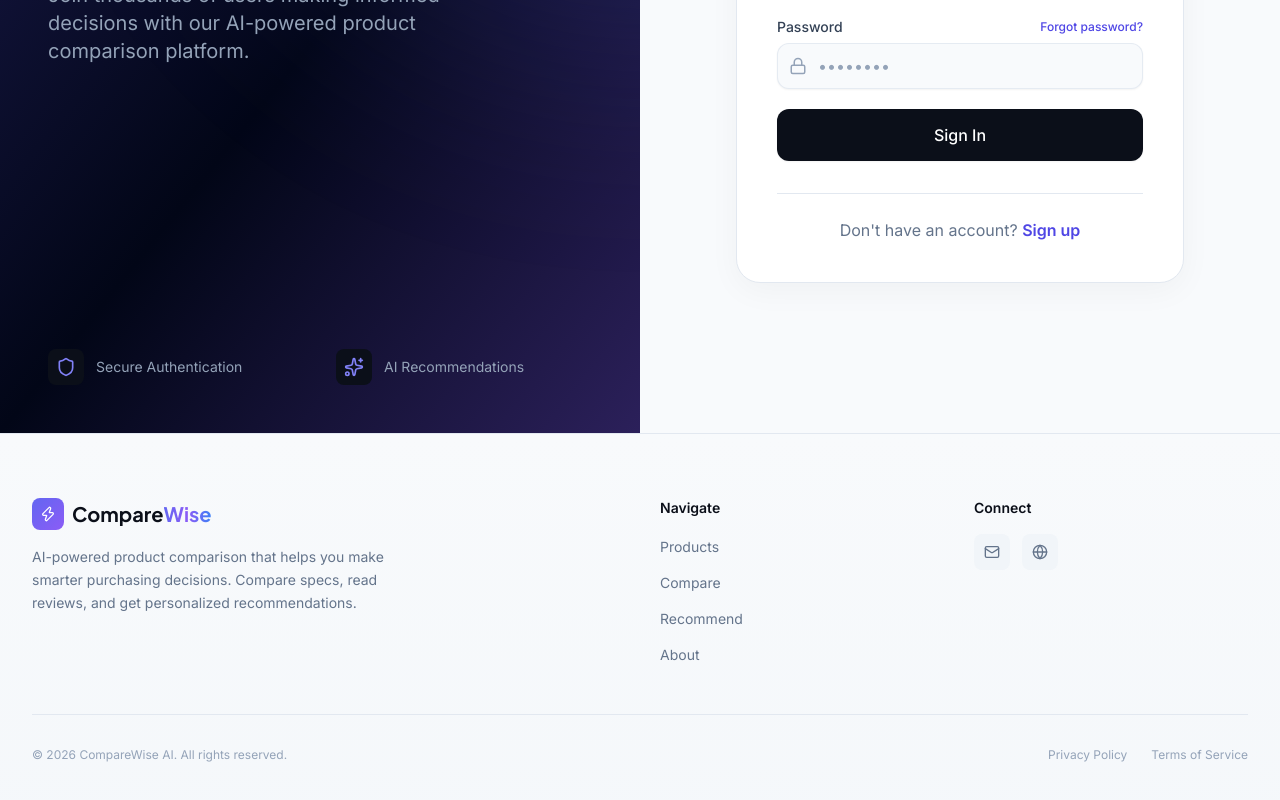
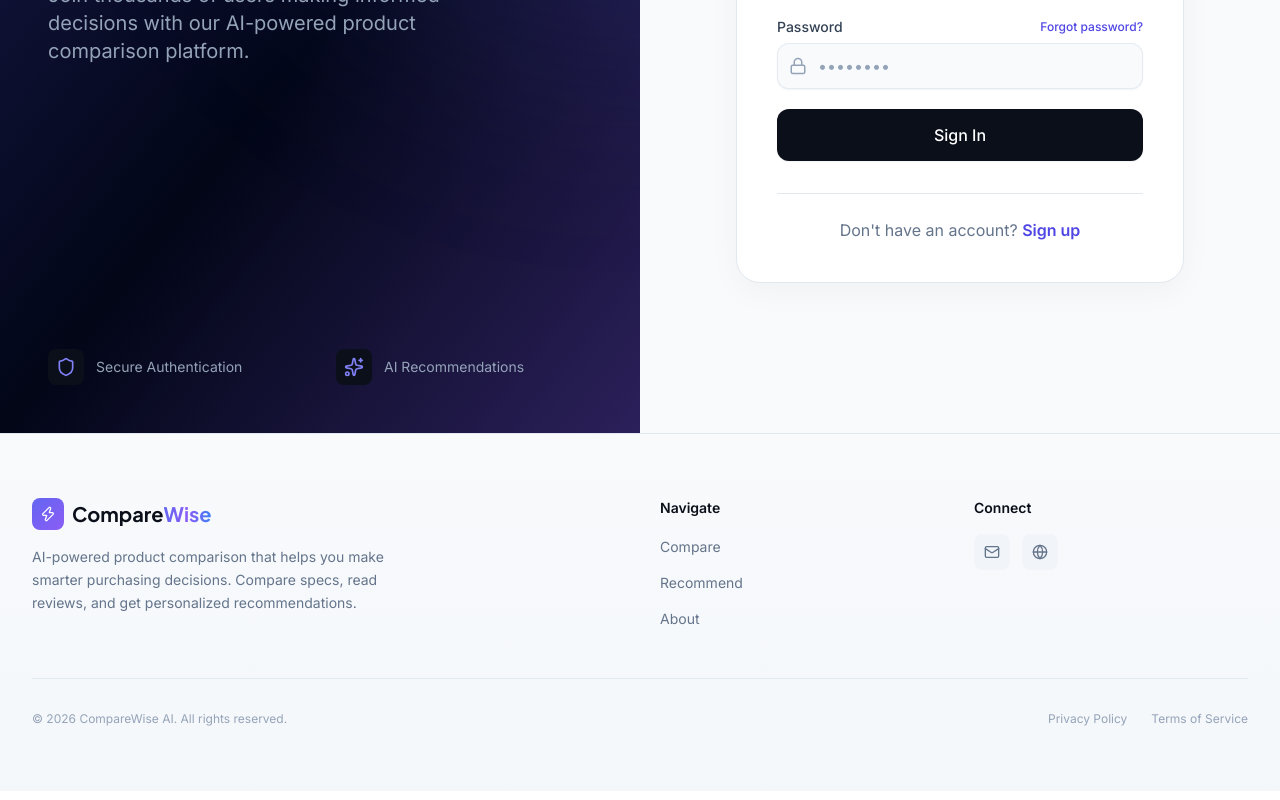
Before and after one commit to vivekdandotiya/Design, a React (Vite) app in the folder client/: page /auth in a window 1280 px wide. Shown: the part 432-1232 px from the top of the page. Built offline with nearby package versions, Linux system fonts and the light colour scheme.

Commit message:
style: apply glassy backdrop blur and glow effects to navbar, footer, and cards

```diff
--- a/client/src/components/Footer.tsx
+++ b/client/src/components/Footer.tsx
@@ -2,7 +2,6 @@ import { Link } from 'react-router-dom';
 import { Zap, Globe, Mail } from 'lucide-react';
 
 const footerLinks = [
-  { label: 'Products', to: '/products' },
   { label: 'Compare', to: '/compare' },
   { label: 'Recommend', to: '/recommend' },
   { label: 'About', to: '/' },
@@ -10,7 +9,7 @@ const footerLinks = [
 
 export default function Footer() {
   return (
-    <footer className="relative bg-surface-50 dark:bg-surface-950 border-t border-surface-200 dark:border-surface-800">
+    <footer className="relative bg-surface-50 dark:bg-surface-950/60 border-t border-surface-200 dark:border-surface-800/40 backdrop-blur-md">
       <div className="absolute inset-0 bg-gradient-to-b from-transparent to-surface-100/50 dark:to-black/30 pointer-events-none" />
       <div className="container-wide relative py-16">
         <div className="grid grid-cols-1 md:grid-cols-4 gap-10">
--- a/client/src/components/Navbar.tsx
+++ b/client/src/components/Navbar.tsx
@@ -33,7 +33,7 @@ export default function Navbar() {
   };
 
   return (
-    <nav className="sticky top-0 z-40 w-full border-b border-surface-200/50 dark:border-surface-800/50 bg-white/80 dark:bg-surface-950/80 backdrop-blur-xl">
+    <nav className="sticky top-0 z-40 w-full border-b border-surface-200/25 dark:border-surface-800/25 bg-white/30 dark:bg-surface-950/30 backdrop-blur-3xl">
       <div className="container-wide">
         <div className="flex items-center justify-between h-16">
           {/* Logo */}
--- a/client/src/components/ProductCard.tsx
+++ b/client/src/components/ProductCard.tsx
@@ -36,13 +36,12 @@ export default function ProductCard({ product, index = 0 }: ProductCardProps) {
       <Link to={`/products/${product._id}`} className="block group">
         <div
           className={cn(
-            'card overflow-hidden transition-all duration-300',
-            'hover:-translate-y-0.5 hover:shadow-md',
+            'glass glass-hover overflow-hidden transition-all duration-300',
             selected && 'ring-2 ring-primary-500 dark:ring-primary-400'
           )}
         >
           {/* Image */}
-          <div className="relative aspect-[4/3] bg-surface-50 dark:bg-surface-800 overflow-hidden">
+          <div className="relative aspect-[4/3] bg-surface-100/30 dark:bg-surface-900/30 border-b border-surface-200/20 dark:border-surface-800/20 overflow-hidden">
             {product.image ? (
               <img
                 src={product.image}
```
